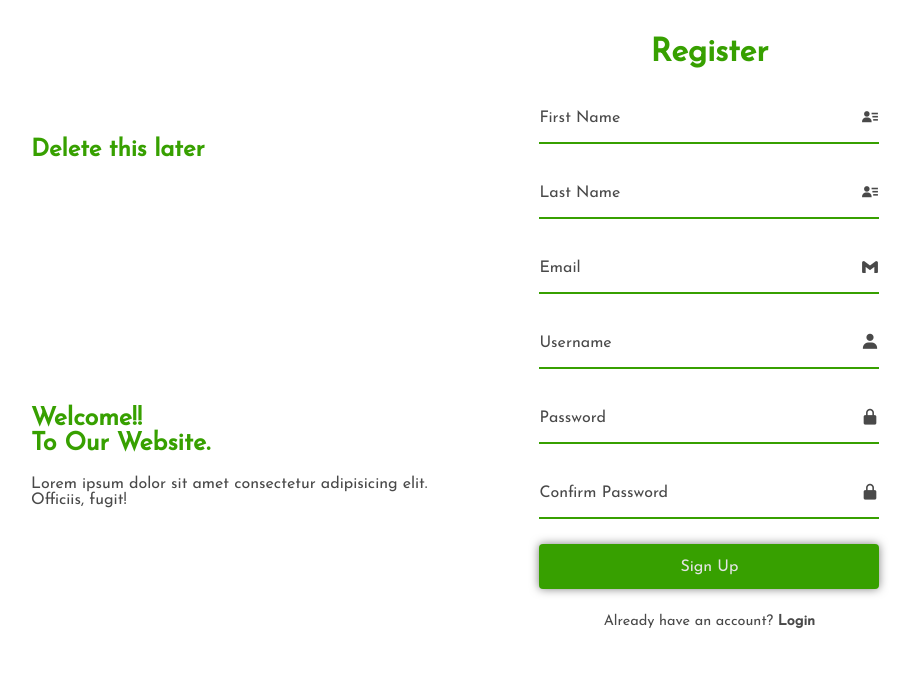
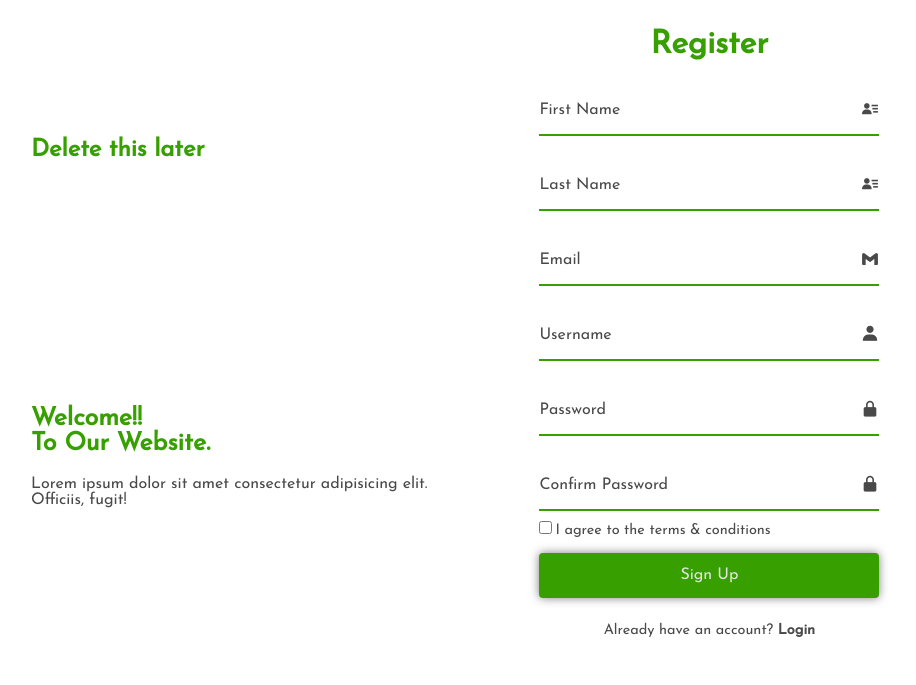
Before and after one commit to taquiansari/SKillIndia, a Django app: page /register in a window 1280 px wide. Shown: the part 115-800 px from the top of the page, without its empty margins (209-1125 px from the left). Run offline with Django 4.2, Linux system fonts and the light colour scheme; some web fonts are replaced.

Commit message:
Improved UI

```diff
--- a/templates/register.html
+++ b/templates/register.html
@@ -50,9 +50,9 @@
             <label>Confirm Password</label>
           </div>
 
-           {% comment %} <div class="remember-forgot">
+           <div class="remember-forgot">
             <label><input type="checkbox">I agree to the terms & conditions</label>
-          </div>  {% endcomment %}
+          </div>
           <button type="submit" class="btn">Sign Up</button>
           <div class="login-register">
             <p>Already have an account? <a href="/loginn">Login </a></p>
```
